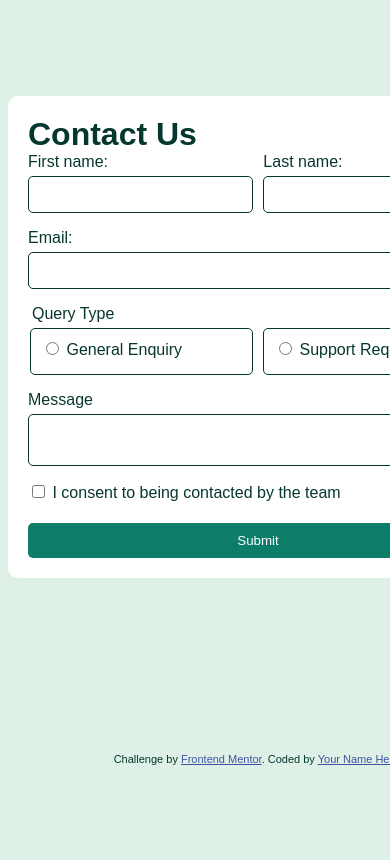
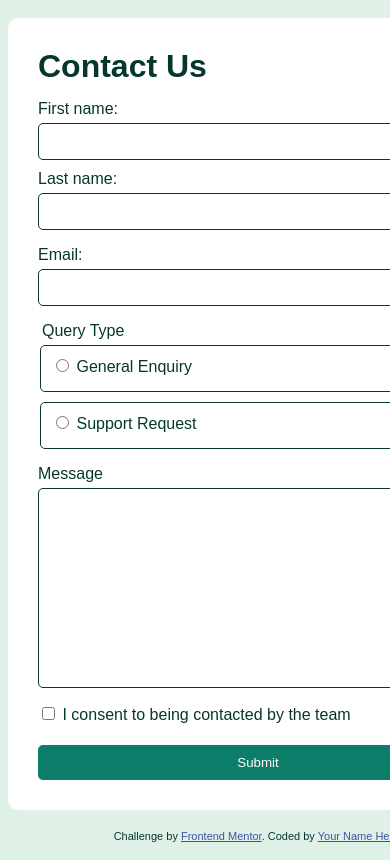
Before and after one commit to Nico-Dominguez/Contact-form, a plain HTML site: page index.html in a window 390 px wide. Shown: the top 860 px of the page. Drawn offline with Linux system fonts and the light colour scheme.

Commit message:
updating branch

```diff
--- a/index.html
+++ b/index.html
@@ -52,14 +52,14 @@
         </fieldset>
         </div>
 
-        <div id="message-wrapper">
+        <div class="message-wrapper">
         <label for="message"> Message</label>
         <textarea required id="message" name="message"></textarea>
       </div>
 
         <div>
           <input type="checkbox" required id="consent" name="consent" />
-          <label for="consent"> I consent to being contacted by the team</label>
+          <label for="consent">I consent to being contacted by the team</label>
         </div>
         <input type="submit" value="Submit" id="submit" />
       </form>
--- a/styles.css
+++ b/styles.css
@@ -1,8 +1,7 @@
 @font-face {
   font-family: "Karla", sans-serif;
-  src : "./assets/Karla";
+  src: "./assets/Karla";
 }
-
 
 :root {
   --green-200: hsl(148, 38%, 91%);
@@ -40,7 +39,7 @@ body {
   min-height: 100svh;
   background-color: var(--green-200);
   color: var(--green-800);
- font-family: "Karla", sans-serif;
+  font-family: "Karla", sans-serif;
 }
 
 .wrapper {
@@ -48,7 +47,7 @@ body {
   display: flex;
   flex-direction: column;
   width: clamp(320px, 500px, 600px);
-  padding: 20px;
+  padding: 30px;
   border-radius: 10px;
 }
 
@@ -72,10 +71,12 @@ form {
   gap: 10px;
 }
 
+h1 {
+  margin-bottom: 15px;
+}
 
-
-
-label, legend {
+label,
+legend {
   margin-bottom: 5px;
   display: inline-block;
 }
@@ -114,10 +115,9 @@ fieldset {
   border-radius: 5px;
 }
 
-#message-wrapper {
+.message-wrapper {
   display: flex;
   flex-direction: column;
-
 }
 
 textarea {
@@ -132,3 +132,17 @@ textarea {
   border-radius: 5px;
   color: #fff;
 }
+
+@media (max-width: 768px) {
+  .name {
+    flex-direction: column;
+  }
+
+  fieldset {
+    flex-direction: column;
+  }
+
+  textarea {
+    height: 200px;
+  }
+}
```
